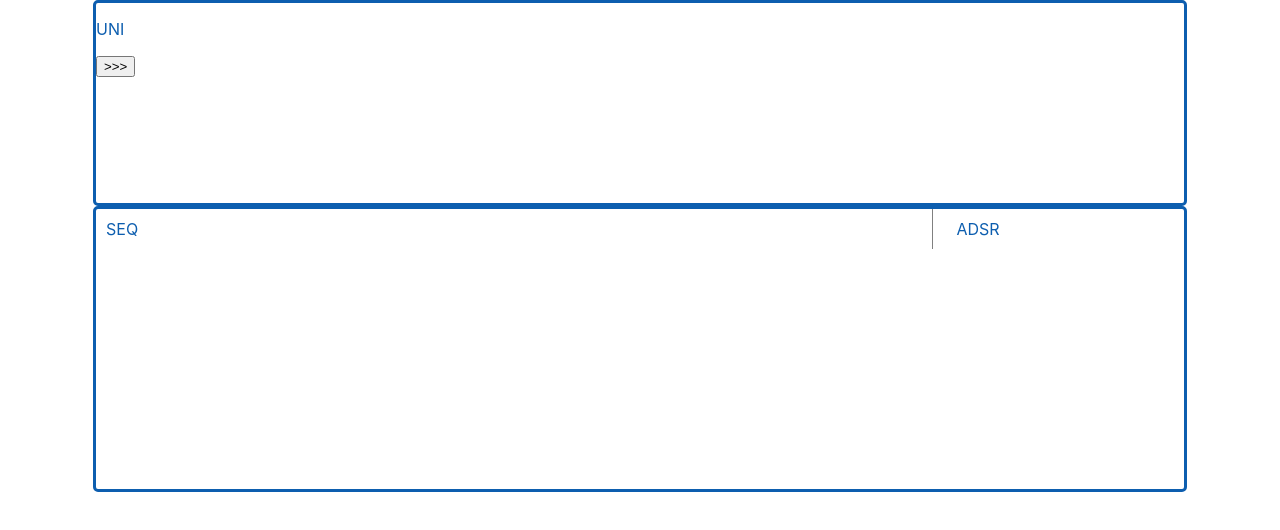
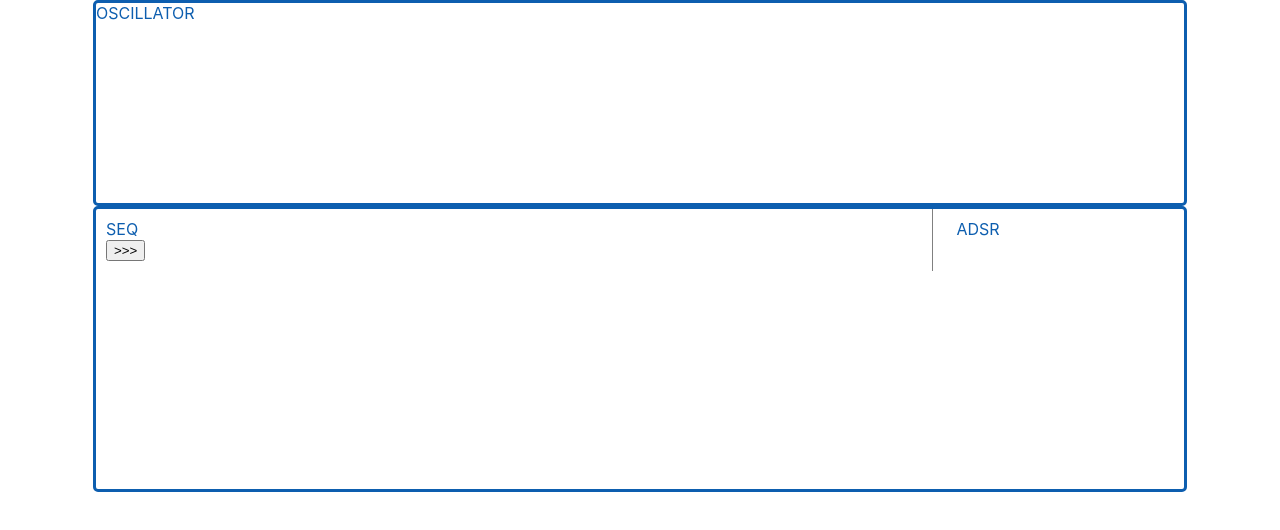
Before and after one commit to mscbr/lindos_synth, a React (Create React App) app: page / in a window 1280 px wide. Shown: the top 530 px of the page. Built offline with nearby package versions, Linux system fonts and the light colour scheme.

Commit message:
restructure due to future data-flow

```diff
--- a/src/App.css
+++ b/src/App.css
@@ -1,4 +1,4 @@
-.test-state-comp {
+.oscillator {
     width: 85%;
     min-height: 25%;
     margin: 0 auto;
@@ -33,7 +33,7 @@
     height: 100%;
     padding: 10px;
 }
-.App {
+.synth {
 
     height: 100vh;
 }
--- a/src/App.js
+++ b/src/App.js
@@ -1,23 +1,12 @@
 import React, { Component } from 'react';
-import TestStateComp from './components/synth/TestStateComp'
+import Synth from './components/Synth'
 import './App.css'
 
 class App extends Component {
   render() {
     return (
       <div className="App">
-        <div className="test-state-comp">
-          <TestStateComp />
-        </div>
-        <div className="control">
-          <div className="seq">
-          SEQ
-          </div>
-          <div className="adsr">
-          ADSR
-          </div>
-
-        </div>
+       <Synth />
       </div>
     );
   }
--- /dev/null
+++ b/src/components/Synth.js
@@ -0,0 +1,39 @@
+import React, { Component } from 'react';
+import Tone from 'tone'
+//import '../App.css'
+
+import Sequencer from './seq/Sequencer';
+
+class Synth extends Component {
+    constructor(props) {
+        super(props);
+        this.state = {
+            synth: new Tone.Synth()
+        }
+        this.state.synth.toMaster();
+    }
+    triggerSynth = () => {
+        this.state.synth.triggerAttackRelease('D3', '8n');
+        console.log('triggered');
+    }
+  render() {
+    return (
+      <div className="synth">
+        <div className="oscillator">
+          OSCILLATOR
+        </div>
+        <div className="control">
+          <div className="seq">
+          SEQ
+          <Sequencer triggerSynth={this.triggerSynth} />
+          </div>
+          <div className="adsr">
+          ADSR
+          </div>
+        </div>
+      </div>
+    );
+  }
+}
+
+export default Synth;
--- a/src/components/synth/TestStateComp.js
+++ b/src/components/oscillator/TestStateComp.js
@@ -1,5 +1,6 @@
 import React, { Component } from 'react'
 import Tone from 'tone'
+import Sequencer from '../synth/Sequencer'
 
 class TestStateComp extends Component {
     constructor(props) {
@@ -9,14 +10,14 @@ class TestStateComp extends Component {
         }
         this.state.synth.toMaster();
     }
-    handlePlay = () => {
+    triggerSynth = () => {
         this.state.synth.triggerAttackRelease('D3', '8n');
     }
     render() {
         return (
             <div>
                 <p>UNI</p>
-                <button onClick={this.handlePlay}>>>></button>
+
             </div>
         );
     }
--- /dev/null
+++ b/src/components/seq/Sequencer.js
@@ -0,0 +1,18 @@
+import React, { Component } from 'react'
+
+export default class Sequencer extends Component {
+    constructor(props) {
+        super(props);
+        this.state = {
+            triggerSynth: props.triggerSynth
+        }
+    }
+  render() {
+      console.log(this.state);
+    return (
+      <div>
+        <button onClick={this.state.triggerSynth}>>>></button>
+      </div>
+    )
+  }
+}
```
